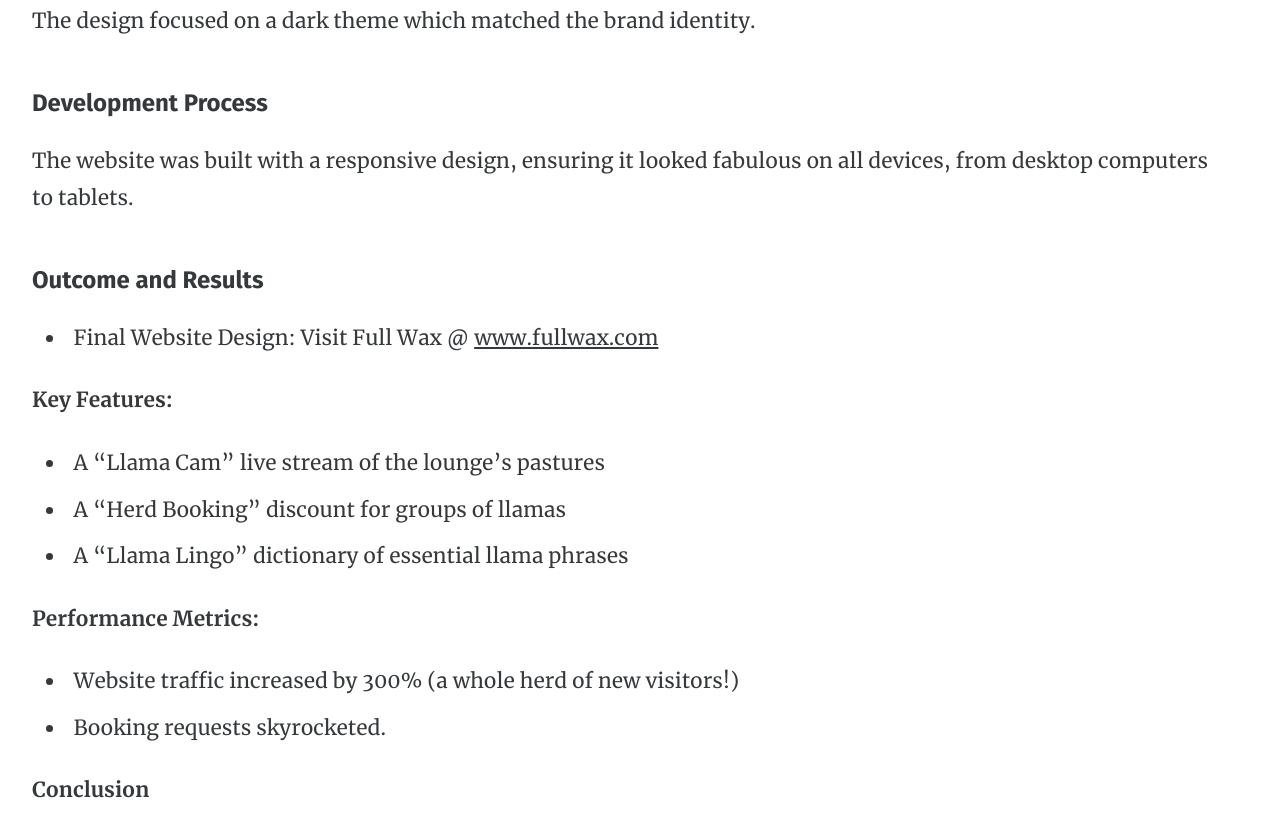
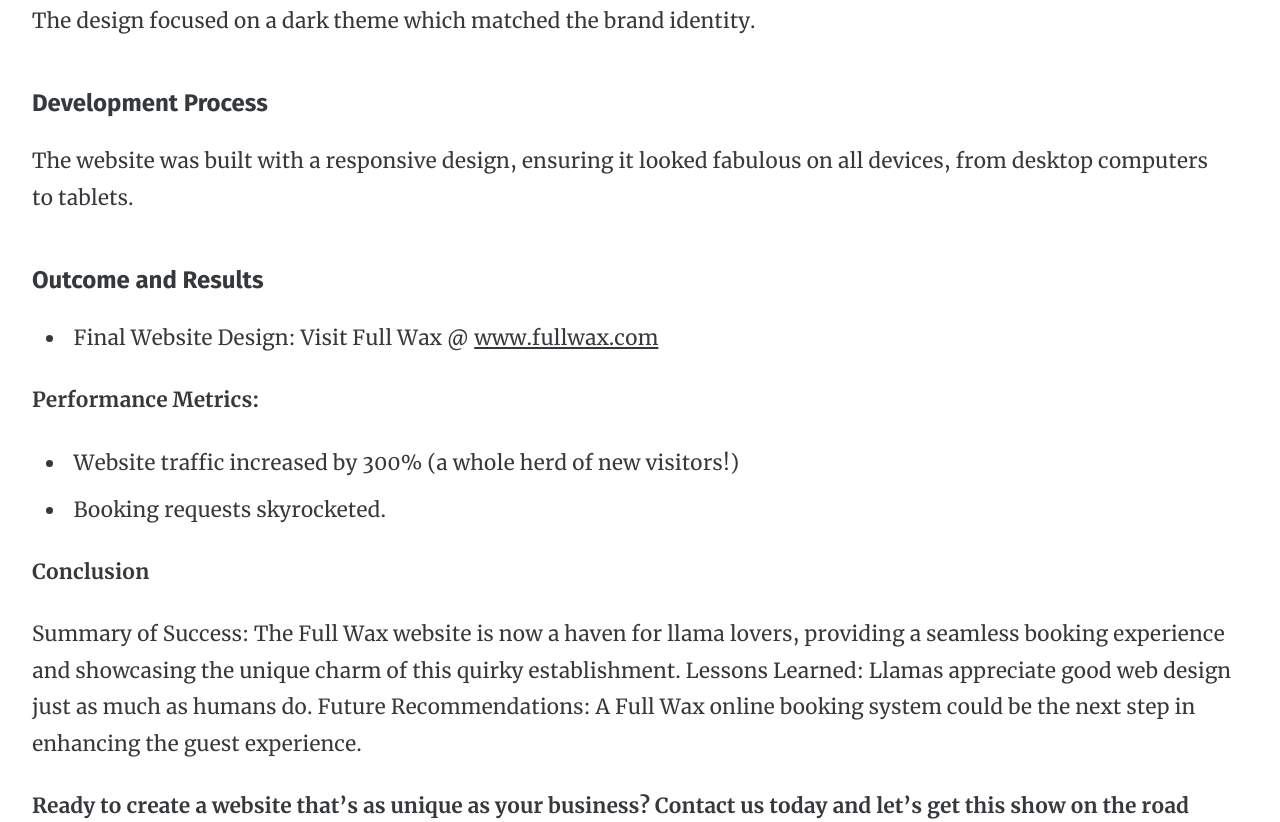
Before and after one commit to haydentomas/astro-cv-main, an Astro site: page /projects/full-wax in a window 1280 px wide. Shown: the part 1978-2800 px from the top of the page. Built offline with nearby package versions, Linux system fonts and the light colour scheme; Astro itself is replaced by a stand-in of ours; some packages are replaced by stand-ins of ours.

Commit message:
fw md updates

```diff
--- a/src/data/project-posts/full-wax.md
+++ b/src/data/project-posts/full-wax.md
@@ -60,11 +60,6 @@ The website was built with a responsive design, ensuring it looked fabulous on a
 
 - Final Website Design: Visit Full Wax @ www.fullwax.com
 
-**Key Features:**
-
-- A "Llama Cam" live stream of the lounge's pastures
-- A "Herd Booking" discount for groups of llamas
-- A "Llama Lingo" dictionary of essential llama phrases
 
 **Performance Metrics:**
 
@@ -75,7 +70,6 @@ The website was built with a responsive design, ensuring it looked fabulous on a
 
 Summary of Success: The Full Wax website is now a haven for llama lovers, providing a seamless booking experience and showcasing the unique charm of this quirky establishment.
 Lessons Learned: Llamas appreciate good web design just as much as humans do.
-Future Recommendations: A llama-themed mobile app could be the next step in enhancing the guest experience.
-Call to Action
+Future Recommendations: A Full Wax online booking system could be the next step in enhancing the guest experience.
 
-Ready to create a website that's as unique as your business? Contact us today and let's get this show on the road
+**Ready to create a website that's as unique as your business? Contact us today and let's get this show on the road**
```
